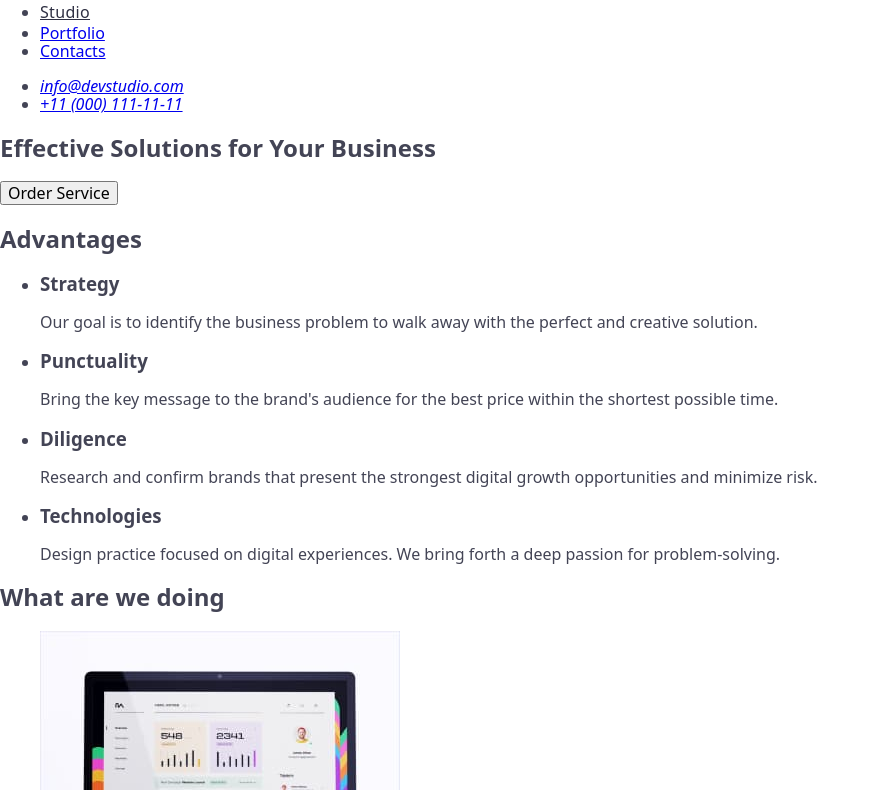
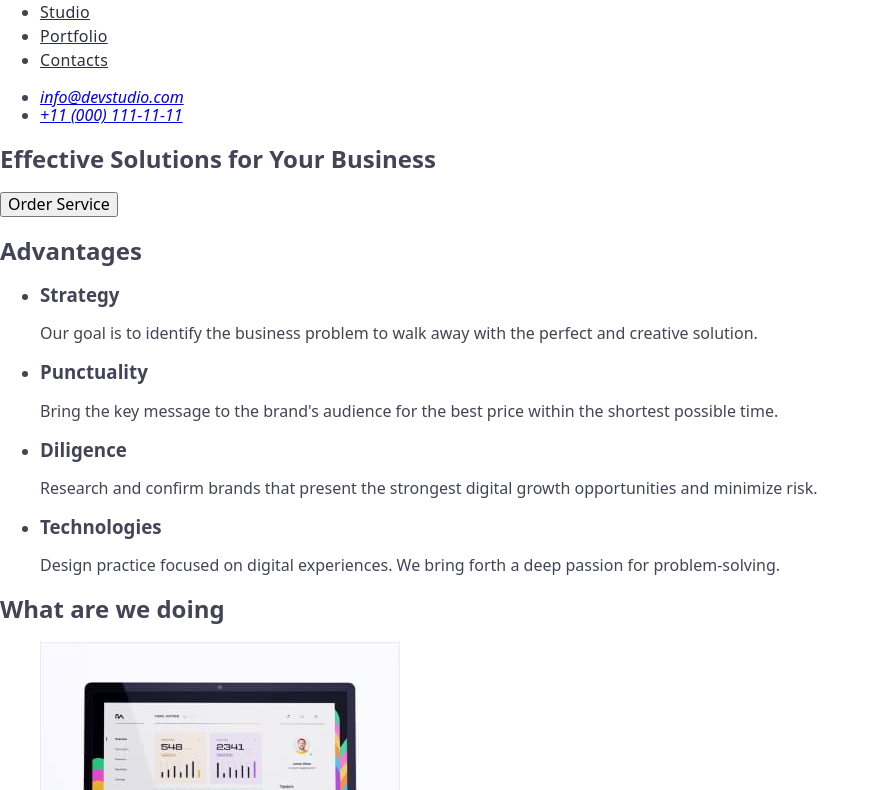
Before and after one commit to smddiana/goit-markup-hm-02, a plain HTML site: page index.html in a window 1280 px wide. Shown: the part 37-827 px from the top of the page, without its empty margins (0-880 px from the left). Drawn offline with nearby package versions, Linux system fonts and the light colour scheme.

Commit message:
Update index.html

```diff
--- a/index.html
+++ b/index.html
@@ -25,8 +25,8 @@
         <a href="./index.html" class="logo">Web<span>Studio</span> </a>
         <ul>
           <li><a href="./index.html" class="list">Studio</a></li>
-          <li><a href="./index.html">Portfolio</a></li>
-          <li><a href="./index.html">Contacts</a></li>
+          <li><a href="./portfolio.html" class="list">Portfolio</a></li>
+          <li><a href="./contacts.html" class="list">Contacts</a></li>
         </ul>
       </nav>
       <address>
```
